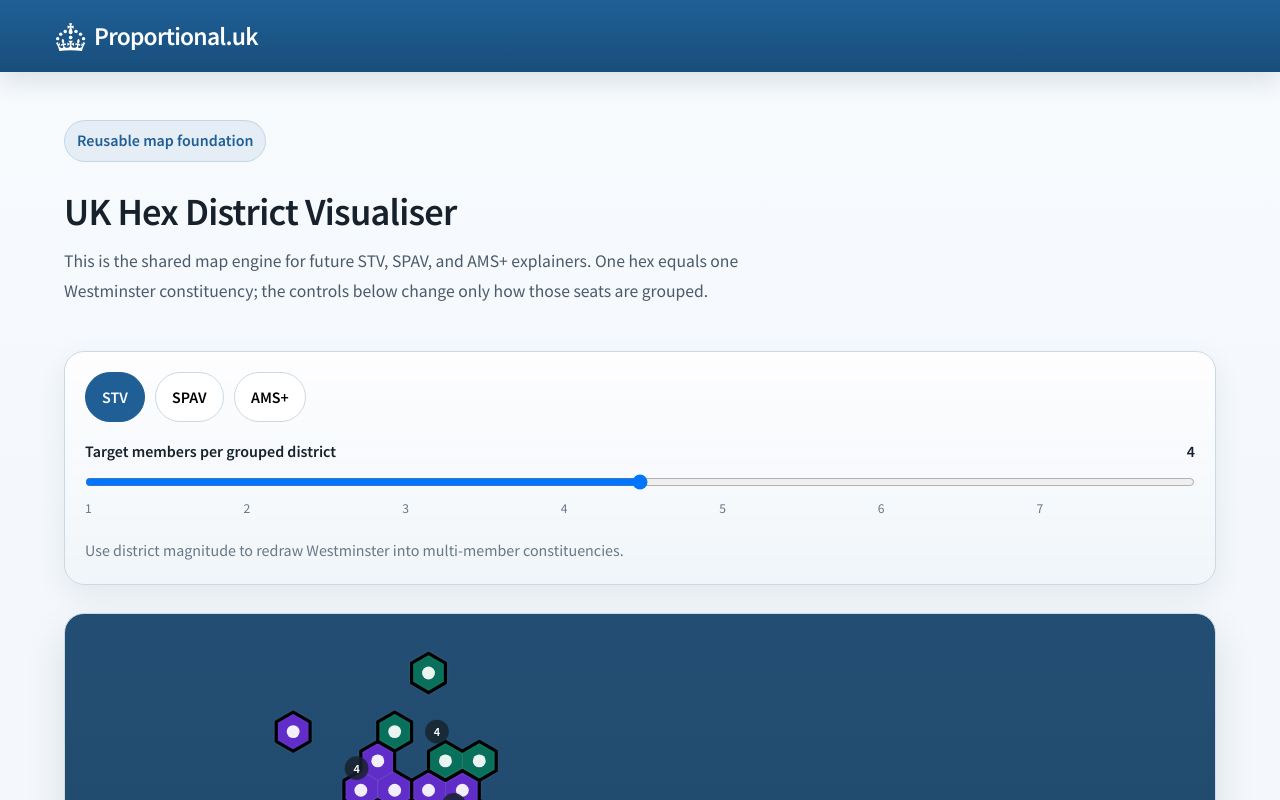
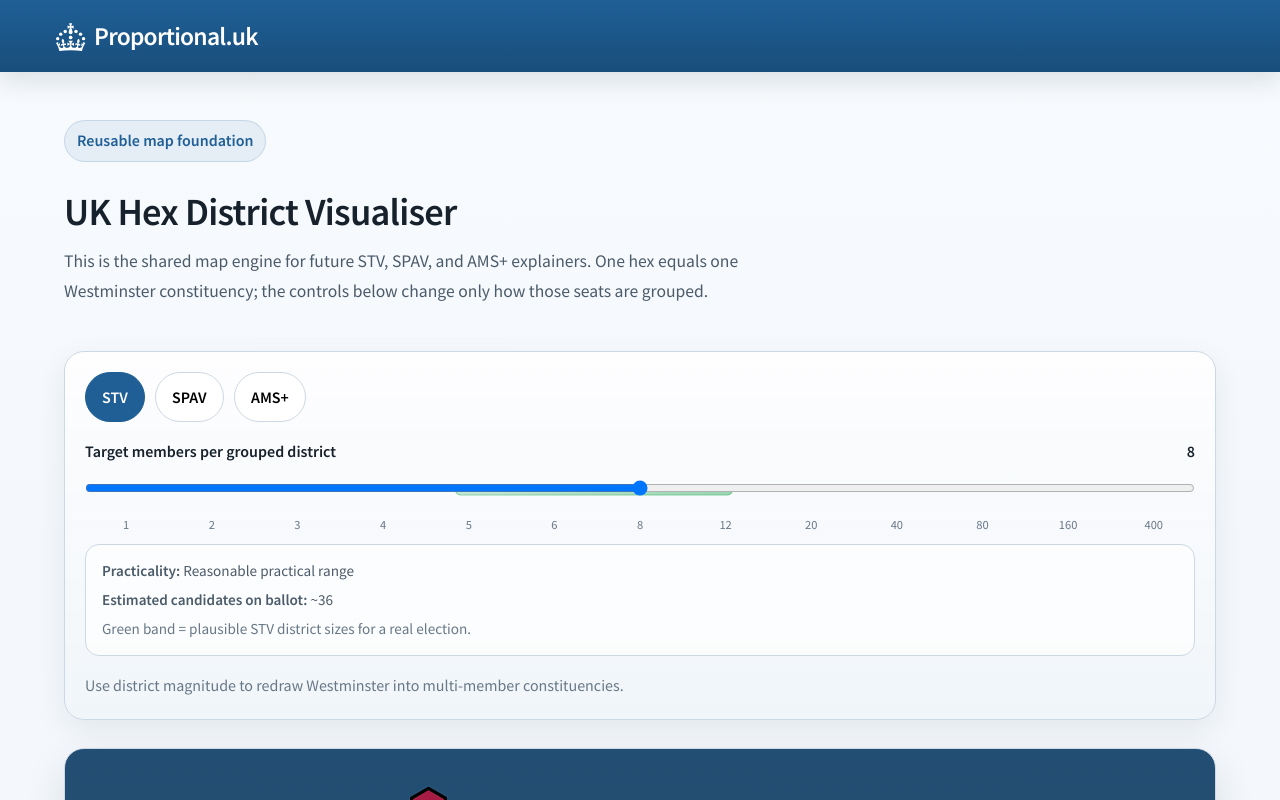
Before and after one commit to fsargent/proportional.uk, a SvelteKit app: page /visualiser in a window 1280 px wide. Shown: the top 800 px of the page. Built offline with nearby package versions, Linux system fonts and the light colour scheme.

Commit message:
Refine hex district visualiser controls and grouping

```diff
--- a/src/routes/visualiser/+page.svelte
+++ b/src/routes/visualiser/+page.svelte
@@ -24,13 +24,34 @@
 		}
 	] as const;
 
-	let targetMembers = $state(4);
+	const groupingOptions = [1, 2, 3, 4, 5, 6, 8, 12, 20, 40, 80, 160, 400];
+	const reasonableRange = { min: 5, max: 12 };
+	const candidatesPerSeat = 4.5;
+
+	let groupingIndex = $state(groupingOptions.indexOf(8));
 	let currentSystem = $state<(typeof systemPresets)[number]['key']>('stv');
 
+	const targetMembers = $derived(groupingOptions[groupingIndex]);
 	const districts = $derived(buildDistricts(dataset.seats, targetMembers));
 	const metrics = $derived(calculateDistrictMetrics(districts, targetMembers, dataset.seatCount));
 	const currentPreset = $derived(
 		systemPresets.find((preset) => preset.key === currentSystem) ?? systemPresets[0]
+	);
+	const reasonableMinIndex = groupingOptions.findIndex((value) => value >= reasonableRange.min);
+	const reasonableMaxIndex = groupingOptions.findIndex((value) => value >= reasonableRange.max);
+	const reasonableStartPercent = $derived((reasonableMinIndex / (groupingOptions.length - 1)) * 100);
+	const reasonableWidthPercent = $derived(
+		((reasonableMaxIndex - reasonableMinIndex) / (groupingOptions.length - 1)) * 100
+	);
+	const estimatedCandidates = $derived(Math.round(targetMembers * candidatesPerSeat));
+	const practicalityLabel = $derived(
+		targetMembers <= 4
+			? 'Simple but not very proportional'
+			: targetMembers <= 12
+				? 'Reasonable practical range'
+				: targetMembers <= 32
+					? 'Heavy ballot, still arguable'
+					: 'Dangerous territory for STV ballot size'
 	);
 </script>
 
@@ -70,9 +91,31 @@
 				<span>Target members per grouped district</span>
 				<strong>{targetMembers}</strong>
 			</label>
-			<input id="targetMembers" type="range" min="1" max="7" step="1" bind:value={targetMembers} />
+			<div class="slider-shell">
+				<div
+					class="reasonable-band"
+					style:left={`${reasonableStartPercent}%`}
+					style:width={`${reasonableWidthPercent}%`}
+					aria-hidden="true"
+				></div>
+				<input
+					id="targetMembers"
+					type="range"
+					min="0"
+					max={groupingOptions.length - 1}
+					step="1"
+					bind:value={groupingIndex}
+				/>
+			</div>
 			<div class="scale-labels" aria-hidden="true">
-				<span>1</span><span>2</span><span>3</span><span>4</span><span>5</span><span>6</span><span>7</span>
+				{#each groupingOptions as option}
+					<span>{option}</span>
+				{/each}
+			</div>
+			<div class="practicality-panel" aria-live="polite">
+				<p><strong>Practicality:</strong> {practicalityLabel}</p>
+				<p><strong>Estimated candidates on ballot:</strong> ~{estimatedCandidates}</p>
+				<p class="reasonable-note">Green band = plausible STV district sizes for a real election.</p>
 			</div>
 		</div>
 
@@ -171,14 +214,56 @@
 		font-weight: 600;
 	}
 
+	.slider-shell {
+		position: relative;
+		padding: 0.2rem 0;
+	}
+
+	.reasonable-band {
+		position: absolute;
+		top: 50%;
+		height: 0.7rem;
+		transform: translateY(-50%);
+		border-radius: 999px;
+		background: linear-gradient(90deg, rgba(22, 163, 74, 0.22), rgba(22, 163, 74, 0.42));
+		border: 1px solid rgba(22, 163, 74, 0.38);
+		pointer-events: none;
+	}
+
 	.slider-panel input {
+		position: relative;
 		width: 100%;
+		background: transparent;
 	}
 
 	.scale-labels {
 		display: grid;
-		grid-template-columns: repeat(7, 1fr);
-		font-size: 0.85rem;
+		grid-template-columns: repeat(13, minmax(0, 1fr));
+		font-size: 0.78rem;
+		color: var(--text-soft);
+		gap: 0.2rem;
+	}
+
+	.scale-labels span {
+		text-align: center;
+		white-space: nowrap;
+	}
+
+	.practicality-panel {
+		display: grid;
+		gap: 0.2rem;
+		padding: 0.8rem 1rem;
+		border-radius: var(--radius-md);
+		background: rgba(255, 255, 255, 0.72);
+		border: 1px solid var(--border-color);
+	}
+
+	.practicality-panel p {
+		margin: 0;
+		font-size: 0.95rem;
+	}
+
+	.reasonable-note {
 		color: var(--text-soft);
 	}
 
```
